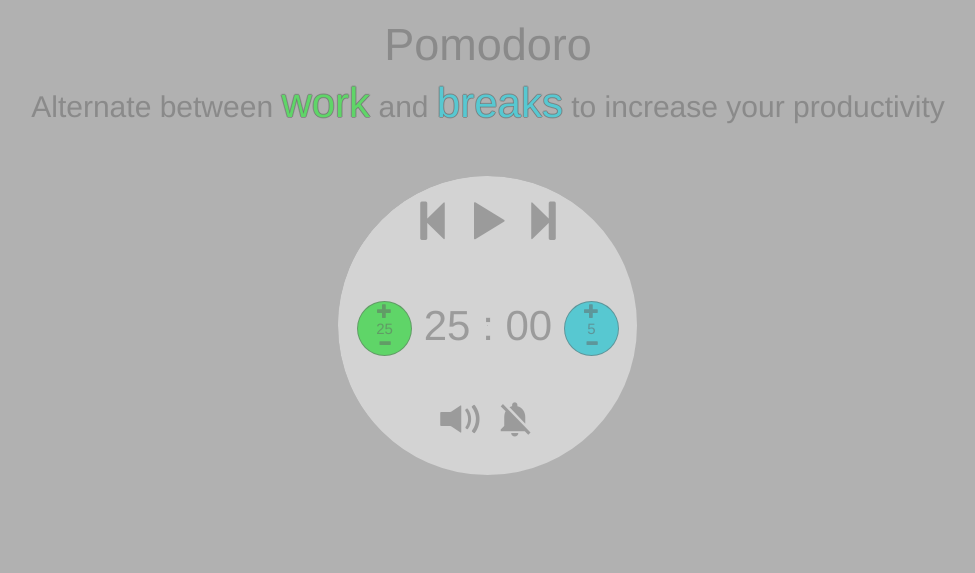
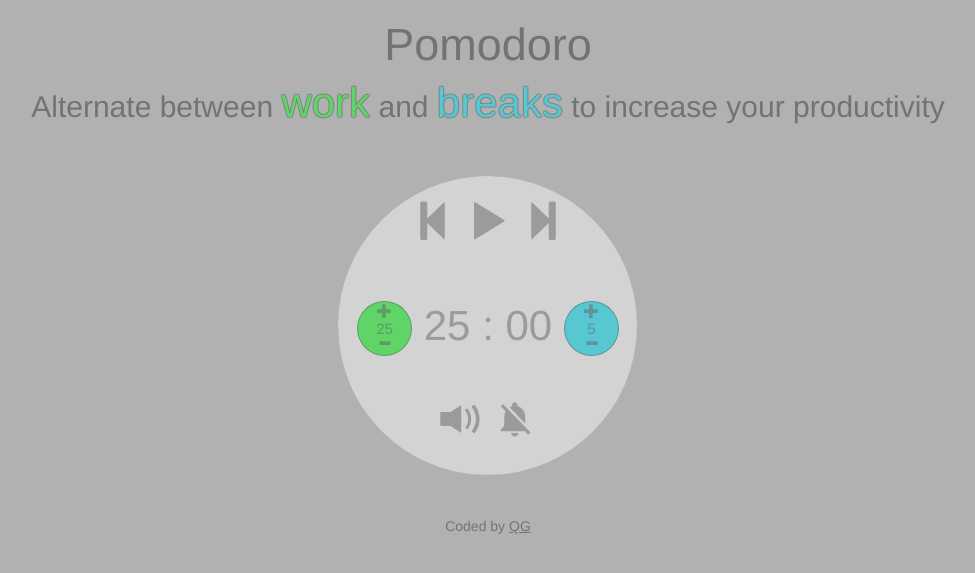
Before and after one commit to QGfcc/Pomodoro, a PHP site: page / in a window 1280 px wide. Shown: the top 573 px of the page, without its empty margins (152-1127 px from the left). Run offline with PHP 8.4, Linux system fonts and the light colour scheme.

Commit message:
working footer added font color updated

```diff
--- a/css/main.css
+++ b/css/main.css
@@ -155,7 +155,7 @@ input[type=number].noControl {
 
 html {
   background-color: rgba(100, 100, 100, 0.5);
-  color: rgba(100, 100, 100, 0.5);
+  color: rgba(100, 100, 100, 0.8);
   /*background-image: url(http://www.publicdomainpictures.net/pictures/30000/velka/wooden-background.jpg);*/
   /*background-image: url(https://static.pexels.com/photos/82256/pexels-photo-82256.jpeg);*/
   background-size: cover;
@@ -163,15 +163,16 @@ html {
 
 body {
   background-color: transparent;
-  text-align: center; }
+  text-align: center;
+  color: rgba(100, 100, 100, 0.8); }
 
 h1 {
   font-size: 45px;
-  color: rgba(100, 100, 100, 0.5); }
+  /*color: $backgroundColor;*/ }
 
 h2 {
   /*font-size: 150%;*/
-  color: rgba(100, 100, 100, 0.5);
+  /*color: $backgroundColor;*/
   margin: 0 10%; }
 
 .emphasis, .workEmphasis, .breakEmphasis {
@@ -199,5 +200,11 @@ h2 {
   margin:auto;
   background-color:red;
 }*/
+footer {
+  text-align: center;
+  margin-top: 40px; }
+  footer a {
+    text-decoration: underline;
+    color: inherit; }
 
 /*# sourceMappingURL=main.css.map */
--- a/index.php
+++ b/index.php
@@ -168,5 +168,8 @@
         <!--</div>-->
       </div>
     </div>
+    <footer>
+      Coded by <a href="https://github.com/QGfcc">QG</a>
+    </footer>
   </body>
 </html>
--- a/scss/main.scss
+++ b/scss/main.scss
@@ -3,6 +3,7 @@
 $backgroundColor: rgba(100,100,100,0.5);
 /*$fontColor: white;*/
 $fontColor: $backgroundColor;
+$fontColor: rgba(100,100,100,0.8);
 $borderBackgroundColor: lightgrey;
 $workColor: rgba(95, 213, 104, 1);
 $breakColor: rgba(87, 200, 209,1);
@@ -18,14 +19,15 @@ html {
 body {
   background-color:transparent;
   text-align: center;
+  color:$fontColor;
 }
 h1 {
   font-size: 45px;
-  color: $backgroundColor;
+  /*color: $backgroundColor;*/
 }
 h2 {
   /*font-size: 150%;*/
-  color: $backgroundColor;
+  /*color: $backgroundColor;*/
   margin: 0 10%;
 }
 .emphasis {
@@ -55,3 +57,11 @@ h2 {
   margin:auto;
   background-color:red;
 }*/
+footer {
+  text-align: center;
+  margin-top: 40px;
+  a {
+    text-decoration: underline;
+    color: inherit;
+  }
+}
```
Also changed, not shown: 1 other file.
